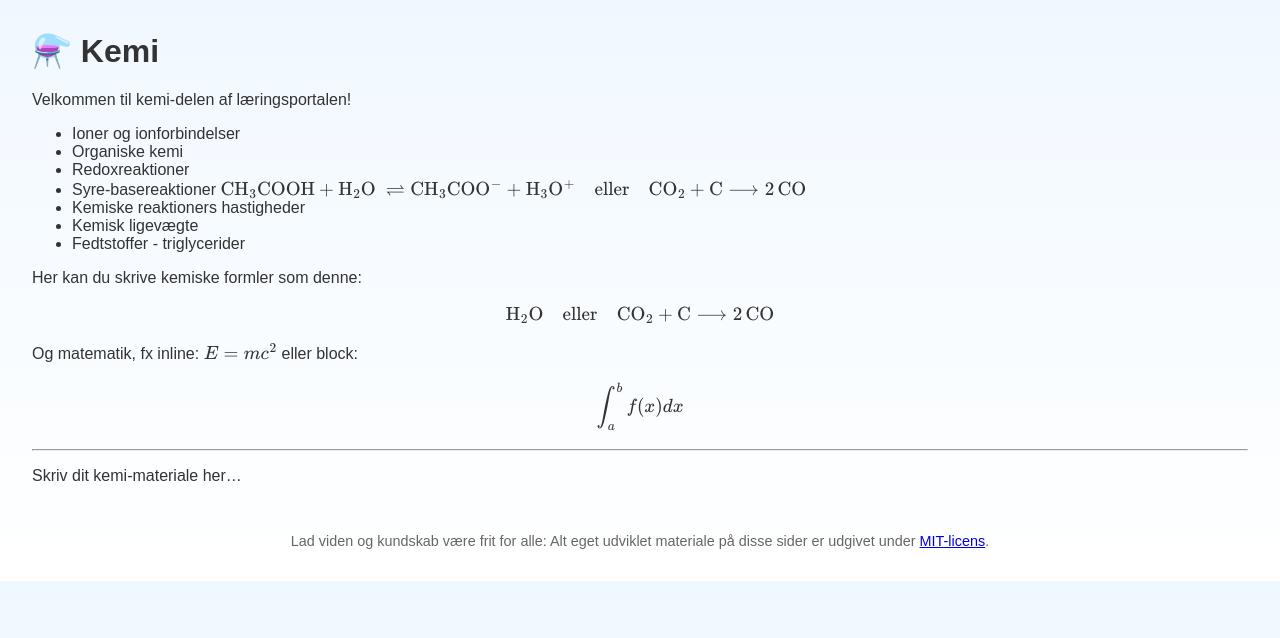
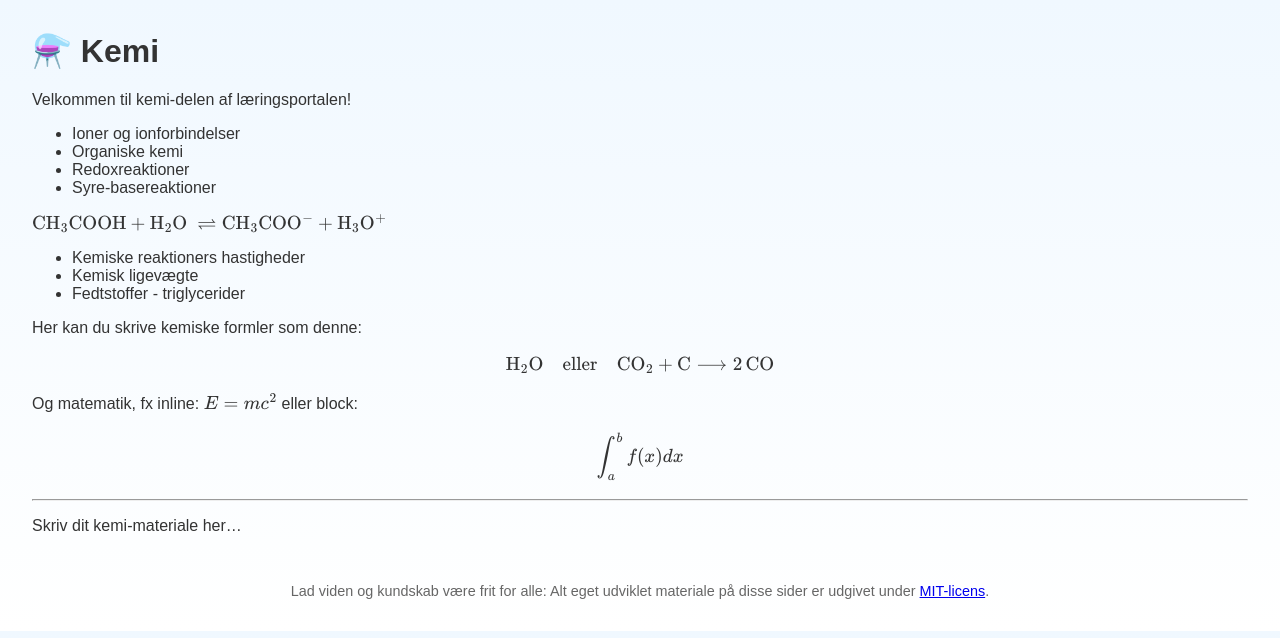
Before and after one commit to jenskaalby/matkem, a Jekyll site: the page built from Kemi/index.md, in a window 1280 px wide. Shown: the top 638 px of the page. Built offline with Jekyll 4.4.1, drawn with Linux system fonts in a browser that asks for light colours.

Commit message:
Update index.md

```diff
--- a/Kemi/index.md
+++ b/Kemi/index.md
@@ -11,8 +11,9 @@ Velkommen til kemi-delen af læringsportalen!
 - Organiske kemi
 - Redoxreaktioner
 - Syre-basereaktioner
+
 $
-\ce{CH3COOH + H2O \rightleftharpoons CH3COO- + H3O+} \quad \text{eller} \quad \ce{CO2 + C -> 2 CO}
+\ce{CH3COOH + H2O \rightleftharpoons CH3COO- + H3O+}
 $
 - Kemiske reaktioners hastigheder
 - Kemisk ligevægte
```
